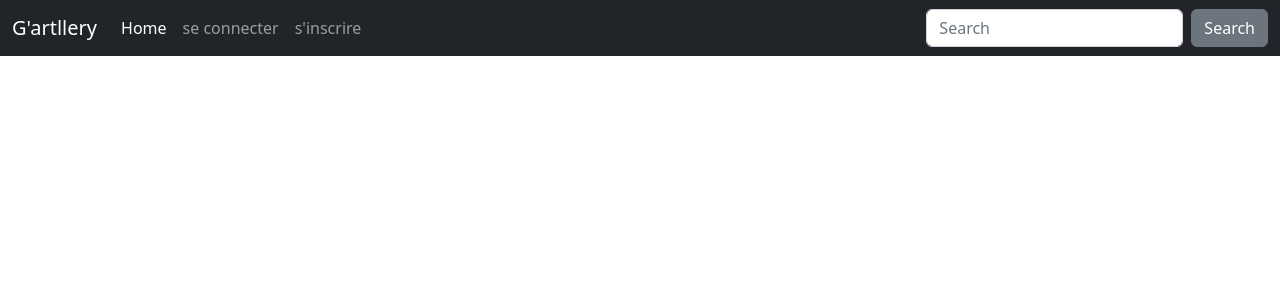
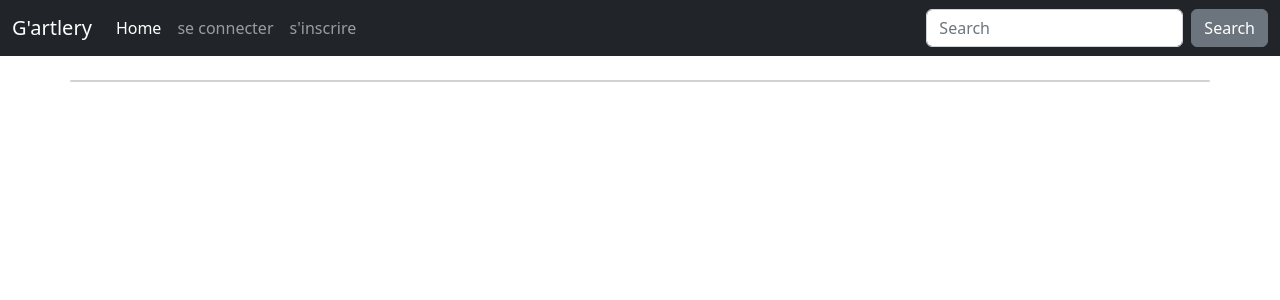
Before and after one commit to st3rbenn/ecfBack_rattrapage, a Symfony app: template templates/home/index.html.twig in a window 1280 px wide. Shown: the top 300 px of the page. Run offline with Twig, Linux system fonts and the light colour scheme; the template is opened without the code that fills it, so the values that code supplies are empty; some libraries are stand-ins or nearby versions.

Commit message:
change css

```diff
--- a/templates/home/index.html.twig
+++ b/templates/home/index.html.twig
@@ -15,22 +15,26 @@
     {% endfor %}
     <div class="container">
         {% if is_granted("ROLE_USER") %}
-            <h1 class="fs-4 text-center mt-4">Bienvenue, {{ app.user.userIdentifier }} {{ app.user.id }}</h1>
+            <h1 class="fs-4 text-center mt-4">Bienvenue, {{ app.user.userIdentifier }}</h1>
         {% endif %}
-        <div class="row gap-3">
+        <div class="row gap-3 card mt-4">
             {% for g in galleries %}
                     <div class="row mb-4 mt-4">
-                        <div class="col-12 col-md-6 align-self-center">
-                            <img src="{{ asset('uploads/images/' ~ g.image) }}" alt="image de la gallerie {{ g.name }}" class="img-fluid">
+                        <div class="col-md-6 align-self-center">
+                            <img src="{{ asset('uploads/images/' ~ g.image) }}" alt="image de la gallerie {{ g.name }}" class="img-fluid card-img">
                         </div>
-                        <div class="col-12 col-md-6">
-                            <h2 class="text-dark">{{ g.name }}</h2>
-                            <p class="text-dark">{{ g.description }}</p>
-                            <a href="{{ path('app_gallery_show', {'id': g.id}) }}" class="btn btn-primary">Voir la g'Artllery</a>
-                            {% if g.user == app.user %}
-                                <a href="{{ path('app_gallery_edit', {'id': g.id}) }}" class="btn btn-warning">Modifier la g'Artllery</a>
-                                <a href="{{ path('app_gallery_delete', {'id': g.id}) }}" class="btn btn-danger">Supprimer la g'Artllery</a>
-                            {% endif %}
+                        <div class="col-md-6">
+                            <div class="card-body d-flex justify-content-around flex-column align-items-start">
+                                <h2 class="text-dark">{{ g.name }}</h2>
+                                <p class="text-dark">{{ g.description }}</p>
+                                <div class="btn-group">
+                                    <a href="{{ path('app_gallery_show', {'id': g.id}) }}" class="btn btn-primary">Voir la g'Artlery</a>
+                                    {% if g.user == app.user %}
+                                        <a href="{{ path('app_gallery_edit', {'id': g.id}) }}" class="btn btn-warning">Modifier la g'Artlery</a>
+                                        <a href="{{ path('app_gallery_delete', {'id': g.id}) }}" class="btn btn-danger">Supprimer la g'Artlery</a>
+                                    {% endif %}
+                                </div>
+                            </div>
                         </div>
                     </div>
             {% endfor %}
--- a/templates/partials/_header.html.twig
+++ b/templates/partials/_header.html.twig
@@ -1,6 +1,6 @@
 <nav class="navbar navbar-expand-lg navbar-dark bg-dark">
     <div class="container-fluid">
-        <a class="navbar-brand" href="/">G'artllery</a>
+        <a class="navbar-brand" href="/">G'artlery</a>
         <div class="collapse navbar-collapse" id="navbarColor02">
             <ul class="navbar-nav me-auto">
                 <li class="nav-item">
@@ -10,7 +10,7 @@
                 </li>
                 {% if app.user %}
                     <li class="nav-item">
-                        <a class="nav-link" href="{{ path('app_gallery') }}">Mes galeries</a>
+                        <a class="nav-link" href="{{ path('app_gallery') }}">Mes G'artlery</a>
                     </li>
                     <li class="nav-item">
                         <a class="nav-link" href="{{ path('app_user_profile') }}">Mon profil</a>
```
Also changed, not shown: templates/gallery/index.html.twig (+13 -8 lines).
